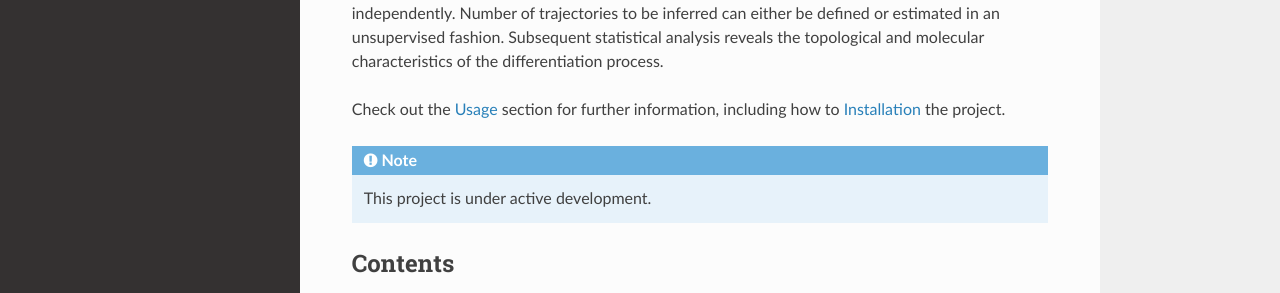
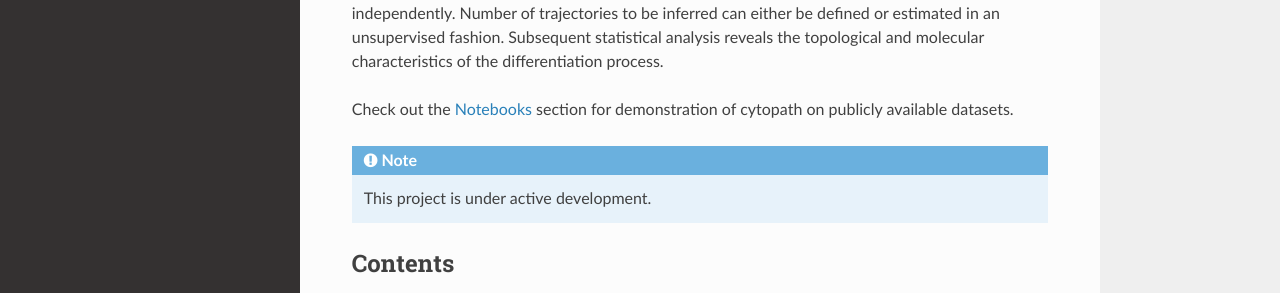
Before and after one commit to aron0093/cytopath, a Sphinx documentation site: the page built from docs/source/index.rst, in a window 1280 px wide and 1012 px high. Shown: the part 400-693 px from the top of the window. Built offline with Sphinx 7.4.7 and the Read the Docs theme 2.0.0, drawn with Linux system fonts in a browser that asks for light colours.

Commit message:
Update index.rst

```diff
--- a/docs/source/index.rst
+++ b/docs/source/index.rst
@@ -5,8 +5,7 @@ Cytopath is a method for trajectory inference that takes advantage of transcript
 
 Cytopath can infer trajectories with or without root/terminal state supervision. No topological constraints (e.g. a tree structure) are placed on the inference as each trajectory is modelled independently. Number of trajectories to be inferred can either be defined or estimated in an unsupervised fashion. Subsequent statistical analysis reveals the topological and molecular characteristics of the differentiation process.
 
-Check out the :doc:`usage` section for further information, including
-how to :ref:`installation` the project.
+Check out the :doc:`notebooks` section for demonstration of cytopath on publicly available datasets.
 
 .. note::
 
```
